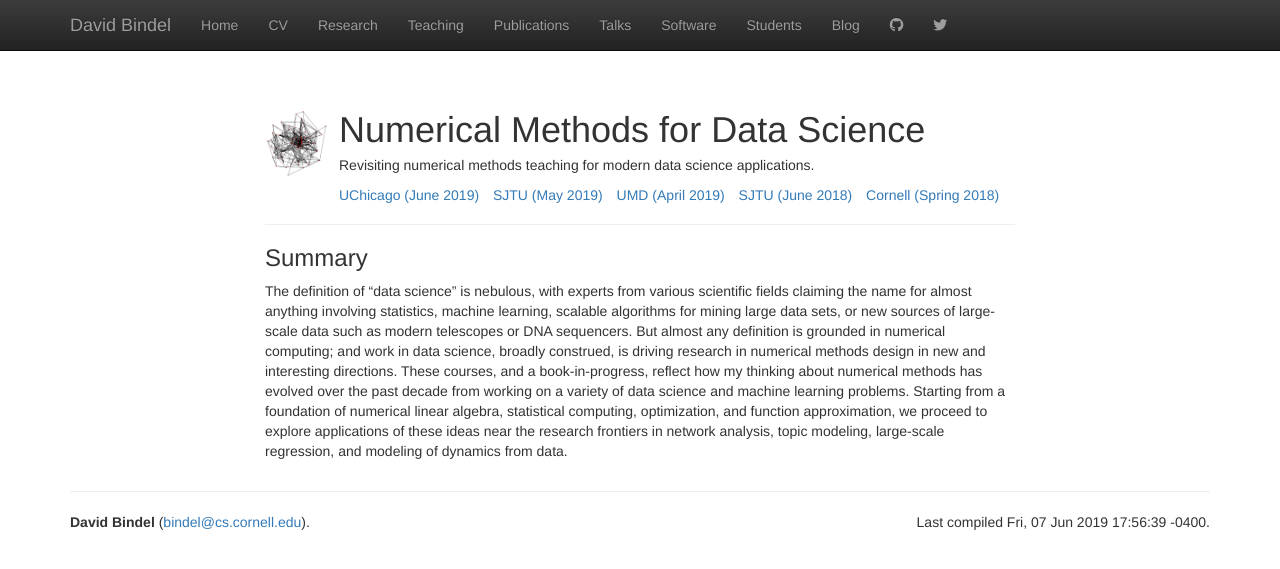
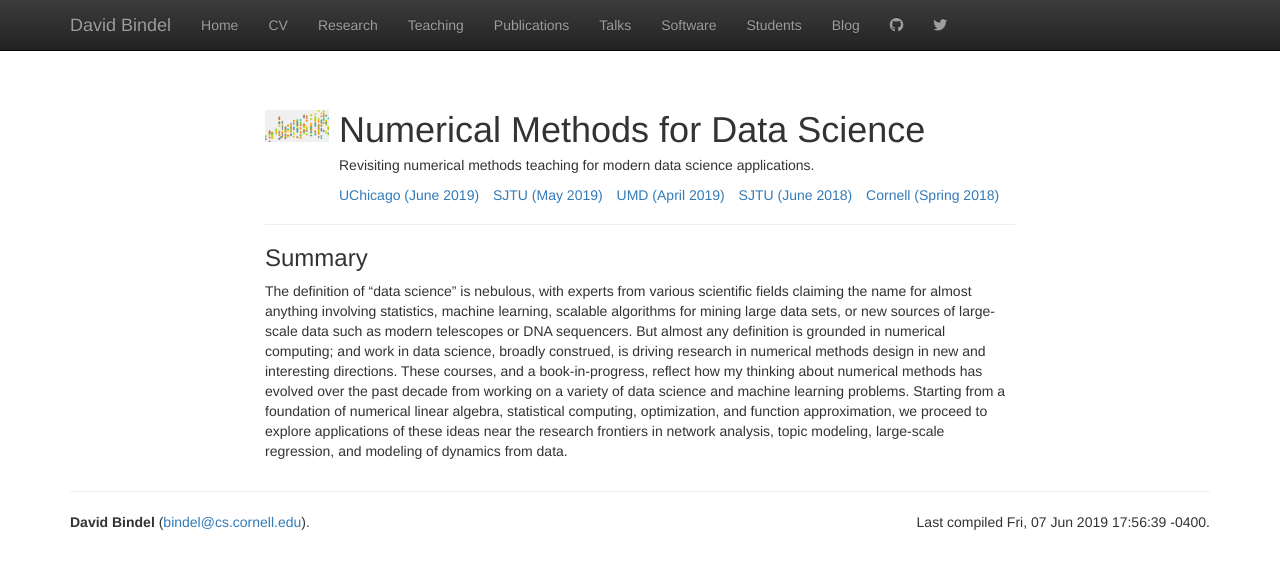
Before and after one commit to dbindel/cornell_web, a Jekyll site: the page built from _blurbs/nmds.md, in a window 1280 px wide. Shown: the top 569 px of the page. Built offline with Jekyll 4.4.1, drawn with Linux system fonts in a browser that asks for light colours; nearby versions of some CDN libraries.

Commit message:
Change pics on kernels + NMDS blurbs.

```diff
--- a/_blurbs/nmds.md
+++ b/_blurbs/nmds.md
@@ -1,6 +1,6 @@
 ---
 title: Numerical Methods for Data Science
-image: metabolic.png
+image: data-dots.jpg
 snippet: |
   Revisiting numerical methods teaching for modern data science applications.
 menu:
```
Also changed, not shown: _blurbs/kernels.md (+1 -1 lines), pic/gp_demo2.png (added).
